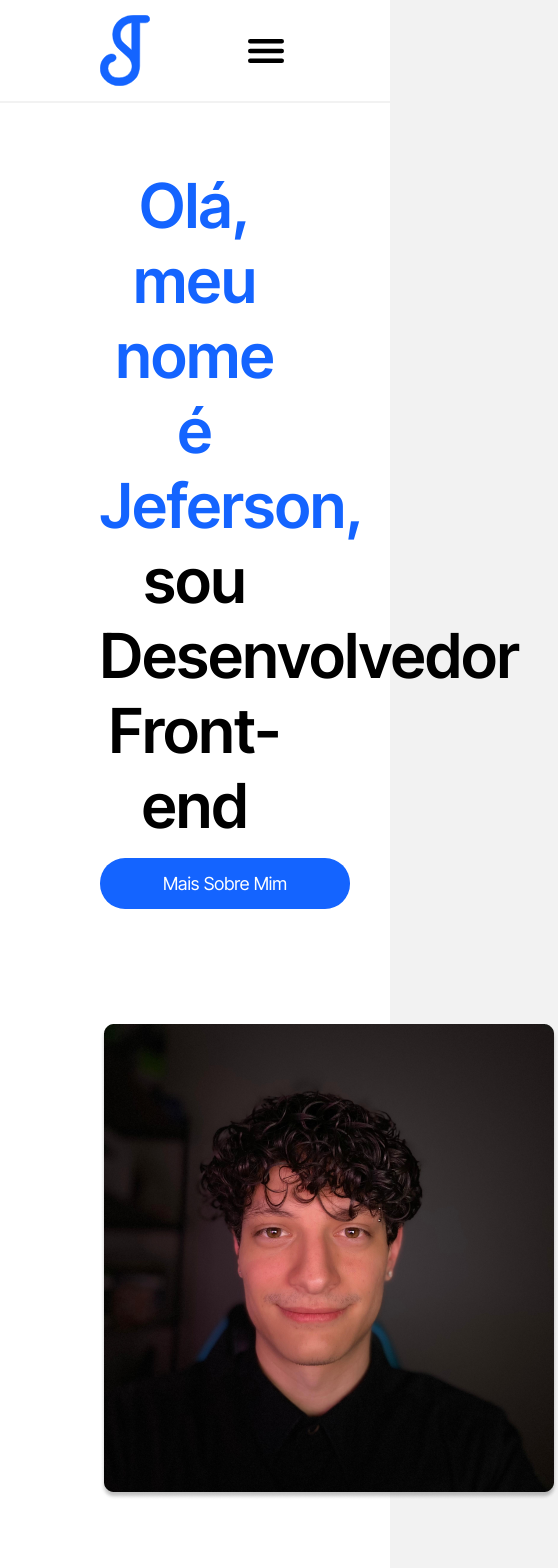
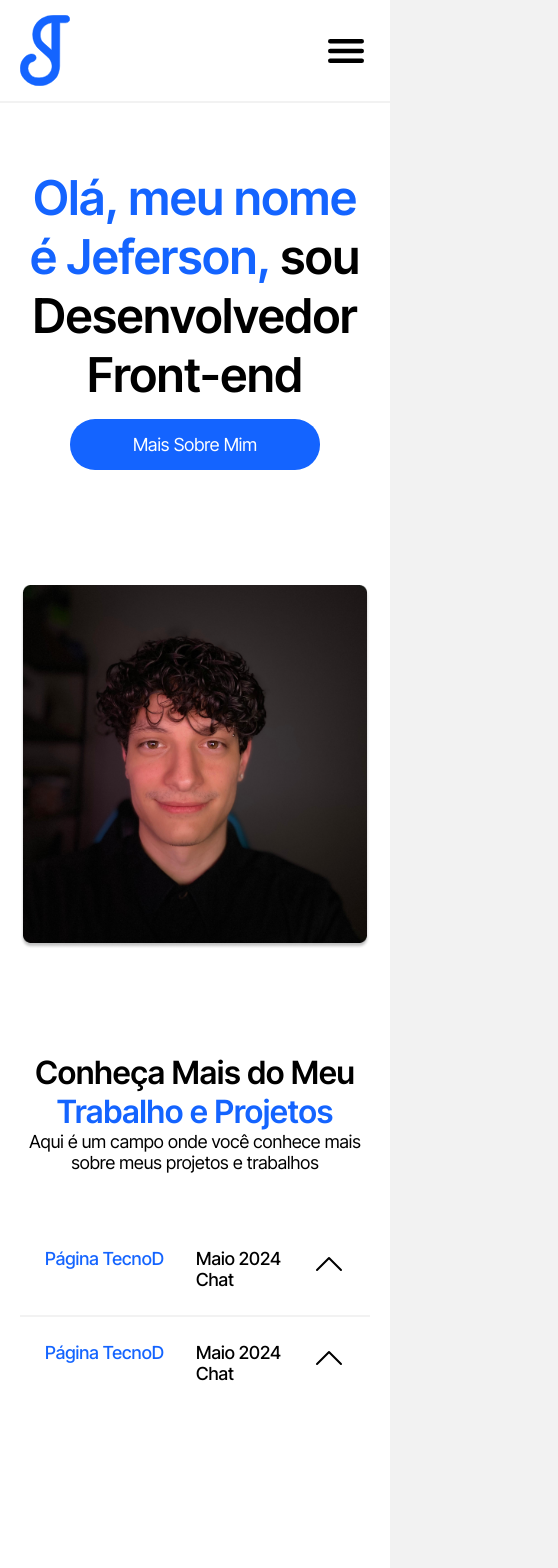
Before and after one commit to jef-sorridente/portifolio-jeferson-soares, a React (Vite) app: page / in a window 390 px wide. Shown: the top 1568 px of the page, 558 px wide, since content can reach past the window. Built offline with nearby package versions, Linux system fonts and the light colour scheme.

Commit message:
ajustes no media query

```diff
--- a/src/App.css
+++ b/src/App.css
@@ -84,11 +84,21 @@ a {
   }
 }
 
-@media (max-width: 320px) {
+@media (max-width: 425px) {
   .header,
   .home,
   .footer,
   .about {
     padding: 0 20px;
   }
+  .title {
+    font-size: 48px;
+  }
+  .subtitle {
+    font-size: 32px;
+  }
+
+  .profile-image {
+    width: 100%;
+  }
 }
--- a/src/components/Projects/Projects.css
+++ b/src/components/Projects/Projects.css
@@ -42,11 +42,11 @@
   width: 100%;
 }
 
-.teste {
-  animation: teste 0.5s;
+.handle-project {
+  animation: opacity 0.5s;
 }
 
-@keyframes teste {
+@keyframes opacity {
   0% {
     opacity: 0;
   }
--- a/src/components/Projects/index.jsx
+++ b/src/components/Projects/index.jsx
@@ -25,19 +25,12 @@ const Projects = () => {
     },
     {
       id: 2,
-      name: "Teste 2",
+      name: "Página TecnoD",
       date: "Maio 2024",
-      description: "Projeto em React de um blog",
+      description:
+        "Site de tecnologia ficticio, layout criado pelo Figma projeto feito no cusrso da EBAC.",
       image:
-        "https://s5.static.brasilescola.uol.com.br/img/2019/06/arara-azul.jpg",
-    },
-    {
-      id: 3,
-      name: "Teste 3",
-      date: "Maio 2024",
-      description: "Projeto em React de um blog",
-      image:
-        "https://nxboats.com.br/wp-content/uploads/2023/11/Lamborghini.jpg",
+        "https://projeto-1-ebac-ruby.vercel.app/imagens/imagem-projeto.jpg",
     },
   ];
   return (
@@ -60,10 +53,9 @@ const Projects = () => {
               <div className="project-description">
                 <div>
                   <span>{project.name}</span>
-                  <p>{project.date}</p>
                 </div>
                 <div>
-                  <p>{project.description}</p>
+                  <p>{project.date}</p>
                   <a href="https://chatgpt.com/?oai-dm=1">Chat</a>
                 </div>
                 {openProject === project.id ? (
@@ -73,7 +65,7 @@ const Projects = () => {
                 )}
               </div>
               {openProject === project.id && (
-                <div className="teste" onClick={handleOpenProject}>
+                <div className="handle-project" onClick={handleOpenProject}>
                   <img
                     className="project-image"
                     src={project.image}
--- a/src/pages/About/About.css
+++ b/src/pages/About/About.css
@@ -89,3 +89,9 @@
   transform: scale(1.02);
   background-color: var(--hover-color);
 }
+
+@media (max-width: 425px) {
+  .card {
+    width: 200px;
+  }
+}
```
